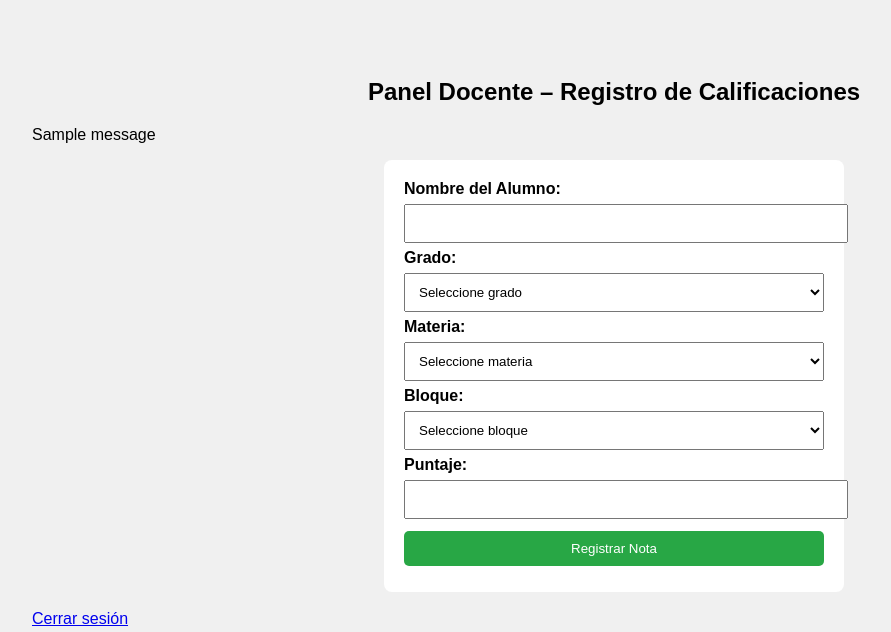
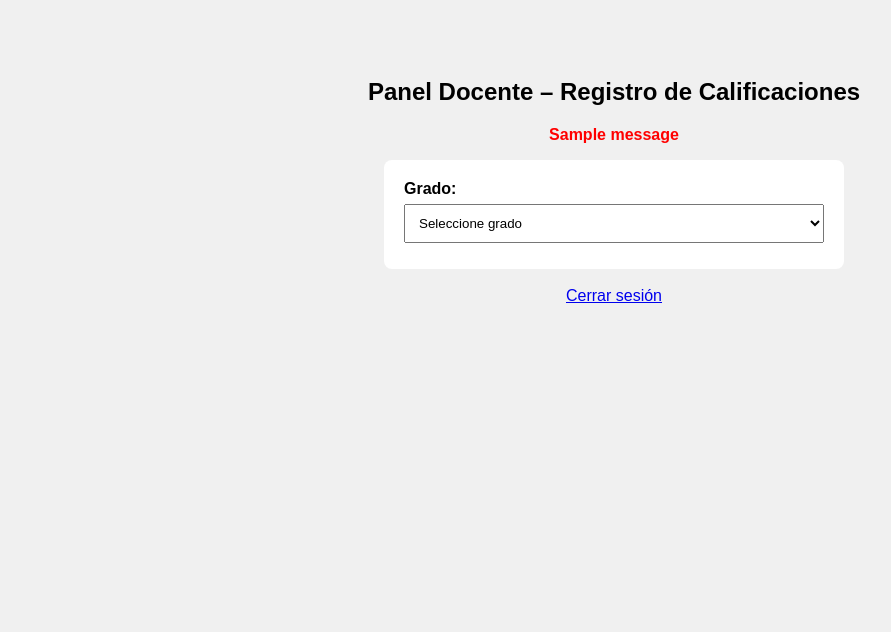
Before and after one commit to liceosantiny54-create/sistema-calificaciones, a Flask app: template templates/docente.html in a window 1280 px wide. Shown: the top 632 px of the page, without its empty margins (26-917 px from the left). Run offline with Flask 3, Linux system fonts and the light colour scheme; tables that the repository leaves empty hold one stand-in row (values such as "Sample post"); the template is opened without the code that fills it: values that come from a table or form of the project are taken from there, most other values are stand-ins (such as "Sample title", 1, 10 or a date in 2020); one stand-in notice (Sample message) is shown; parts of the project's set-up code (start-up, migrations or seed data) failed here and were passed over.

Commit message:
Update docente.html

```diff
--- a/templates/docente.html
+++ b/templates/docente.html
@@ -1,5 +1,5 @@
 <!DOCTYPE html>
-<html>
+<html lang="es">
 <head>
   <meta charset="UTF-8">
   <title>Panel Docente</title>
@@ -38,6 +38,17 @@
       color: white;
       border: none;
       border-radius: 5px;
+      cursor: pointer;
+    }
+
+    button:hover {
+      background-color: #218838;
+    }
+
+    .mensaje {
+      text-align: center;
+      color: red;
+      font-weight: bold;
     }
   </style>
 </head>
@@ -48,51 +59,40 @@
 
 {% with messages = get_flashed_messages(with_categories=true) %}
   {% for category, message in messages %}
-    <p>{{ message }}</p>
+    <p class="mensaje">{{ message }}</p>
   {% endfor %}
 {% endwith %}
 
 <form method="post">
 
-  <!-- ALUMNO -->
-  <label>Nombre del Alumno:</label>
-  <input list="listaAlumnos" name="nombre" required>
-
-  <datalist id="listaAlumnos">
-    {% for alumno in alumnos %}
-      <option value="{{ alumno.nombre }}" data-grado="{{ alumno.grado }}"></option>
-    {% endfor %}
-  </datalist>
-
-  <!-- GRADO -->
+  <!-- GRADO (SOLO LOS ASIGNADOS) -->
   <label>Grado:</label>
   <select name="grado" onchange="this.form.submit()" required>
     <option value="">Seleccione grado</option>
-
-    {% set grados = [
-      'Parvulos 1','Parvulos 2','Parvulos 3',
-      'Primero Primaria','Segundo Primaria','Tercero Primaria',
-      'Cuarto Primaria','Quinto Primaria','Sexto Primaria',
-      'Primero Básico','Segundo Básico','Tercero Básico',
-      'Cuarto Bachillerato','Quinto Bachillerato',
-      'Cuarto Perito Contador','Quinto Perito Contador','Sexto Perito Contador'
-    ] %}
-
-    {% for g in grados %}
-      <option value="{{ g }}" {% if request.form.grado == g %}selected{% endif %}>
-        {{ g }}
+    {% for grado in grados %}
+      <option value="{{ grado }}"
+        {% if request.form.grado == grado %}selected{% endif %}>
+        {{ grado }}
       </option>
     {% endfor %}
   </select>
 
-  <!-- MATERIA -->
+  {% if request.form.grado %}
+
+    <!-- MATERIA (SOLO LAS ASIGNADAS AL GRADO) -->
     <label>Materia:</label>
-  <select name="materia" required>
+    <select name="materia_id" required>
       <option value="">Seleccione materia</option>
-    {% for m in materias %}
-      <option value="{{ m.nombre }}">{{ m.nombre }}</option>
+      {% for materia in materias_por_grado[request.form.grado] %}
+        <option value="{{ materia.id }}">
+          {{ materia.nombre }}
+        </option>
       {% endfor %}
     </select>
+
+    <!-- ALUMNO -->
+    <label>Nombre del Alumno:</label>
+    <input type="text" name="nombre" placeholder="Nombre del alumno" required>
 
     <!-- BLOQUE -->
     <label>Bloque:</label>
@@ -109,10 +109,15 @@
     <input type="number" name="puntaje" min="0" max="100" step="0.01" required>
 
     <button type="submit">Registrar Nota</button>
+
+  {% endif %}
+
 </form>
 
 <br>
-<a href="/logout">Cerrar sesión</a>
+<div style="text-align:center;">
+  <a href="{{ url_for('logout') }}">Cerrar sesión</a>
+</div>
 
 </body>
 </html>
```
Lines whose indentation alone changed are shown as unchanged.
